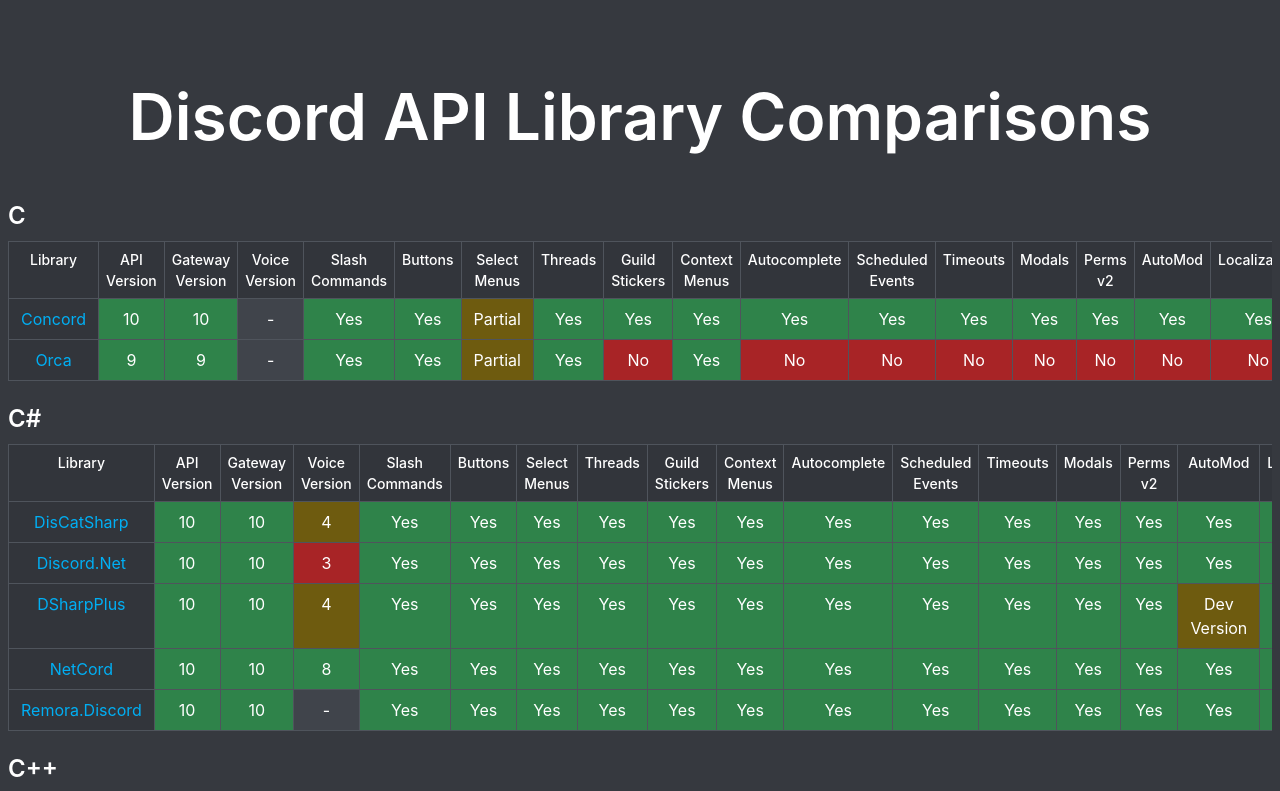
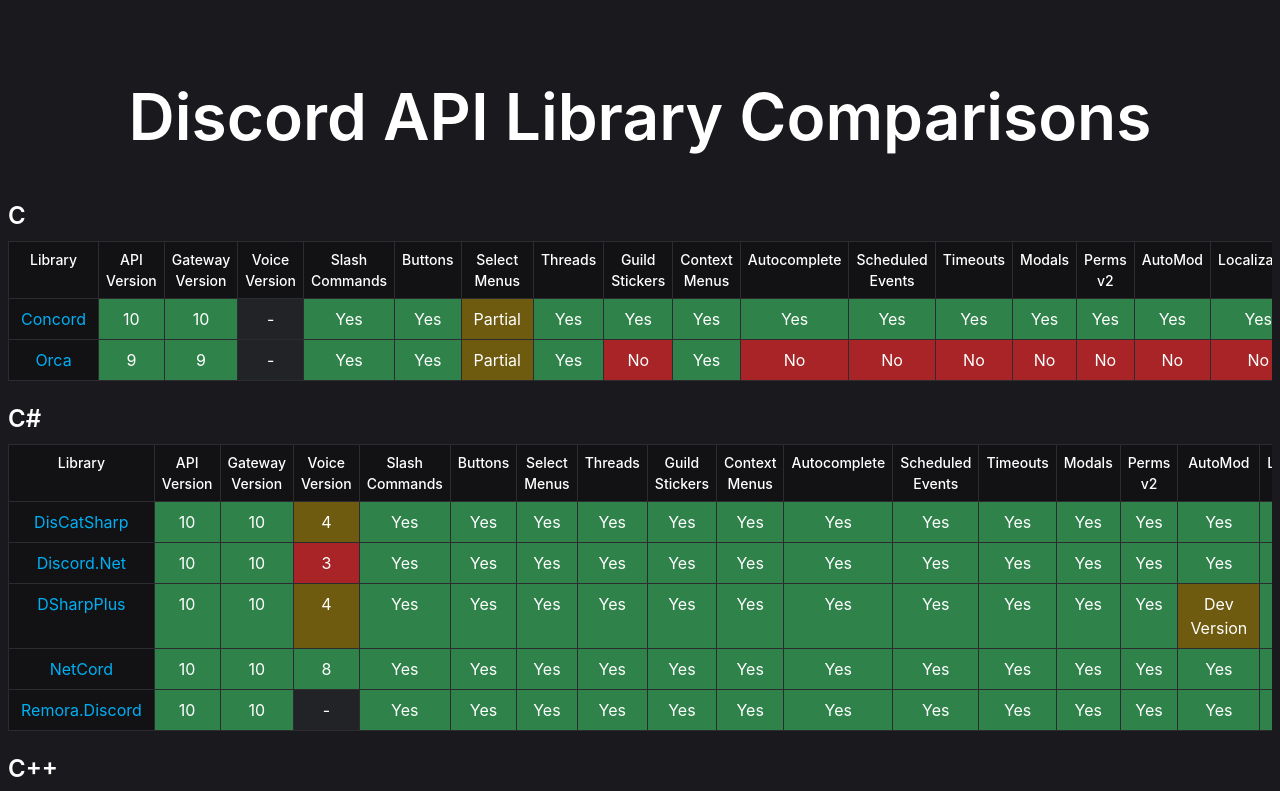
Before and after one commit to advaith1/libs, an Astro site: page / in a window 1280 px wide. Shown: the top 791 px of the page. Built offline with nearby package versions, Linux system fonts and the light colour scheme; Astro itself is replaced by a stand-in of ours.

Commit message:
update color scheme to new Discord dark theme

```diff
--- a/src/styles/styles.css
+++ b/src/styles/styles.css
@@ -4,7 +4,7 @@
 	font-family: -apple-system, BlinkMacSystemFont, Segoe UI, Roboto,
 		Oxygen, Ubuntu, Cantarell, Fira Sans, Droid Sans, Helvetica Neue,
 		sans-serif;
-	background: #36393f;
+	background: #1a1a1e;
 }
 
 a {
@@ -17,7 +17,7 @@
 }
 
 .table td, .table th {
-	border-color: #4f545c;
+	border-color: #2c2c30;
 }
 
 .green {
@@ -37,7 +37,7 @@
 }
 
 .gray {
-	background-color: #40444b;
+	background-color: #222327;
 }
 
 .container {
@@ -95,7 +95,7 @@
 
 .table,
 tr> :first-child {
-	background: #32353b;
+	background: #121214;
 }
 
 .fw {
@@ -127,10 +127,10 @@
 
 tr> :first-child:before {
 	left: -0.6px;
-	border-left: 1px solid #4f545c;
+	border-left: 1px solid #2c2c30;
 }
 
 tr> :first-child:after {
 	right: -1px;
-	border-right: 1px solid #4f545c;
+	border-right: 1px solid #2c2c30;
 }
```
